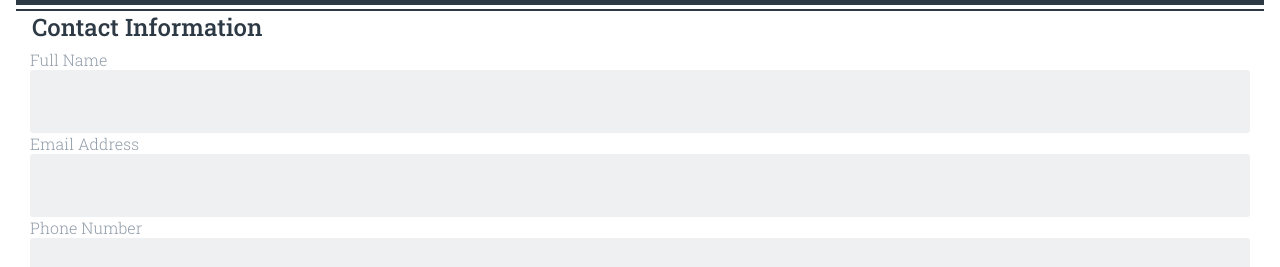
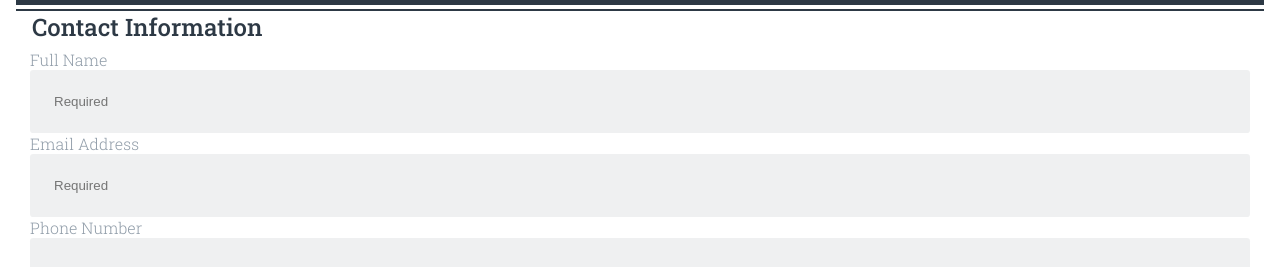
Before and after one commit to alexwaynemiller/on-line-registration-form-Project3, a plain HTML site: page online_registration_v4/index.html in a window 1280 px wide. Shown: the part 197-464 px from the top of the page. Drawn offline with Linux system fonts and the light colour scheme.

Commit message:
added placeholder text

```diff
--- a/online_registration_v4/index.html
+++ b/online_registration_v4/index.html
@@ -30,9 +30,9 @@
                 <legend class="1"> Contact Information</legend>
                 <!-- <h2>Contact Information</h2> -->
                 <label for="your-name">Full Name</label>
-                <input type="text" id="your-name" name="your-name">
+                <input type="text" placeholder="Required" id="your-name" name="your-name">
                 <label for="email">Email Address</label>
-                <input type="email" id="email" name="email">
+                <input type="email" placeholder="Required" id="email" name="email">
                 <label for="phone">Phone Number</label>
                 <input type="tel" id="phone name="phone">
                 <label for="your-address">Street Address</label>
```
